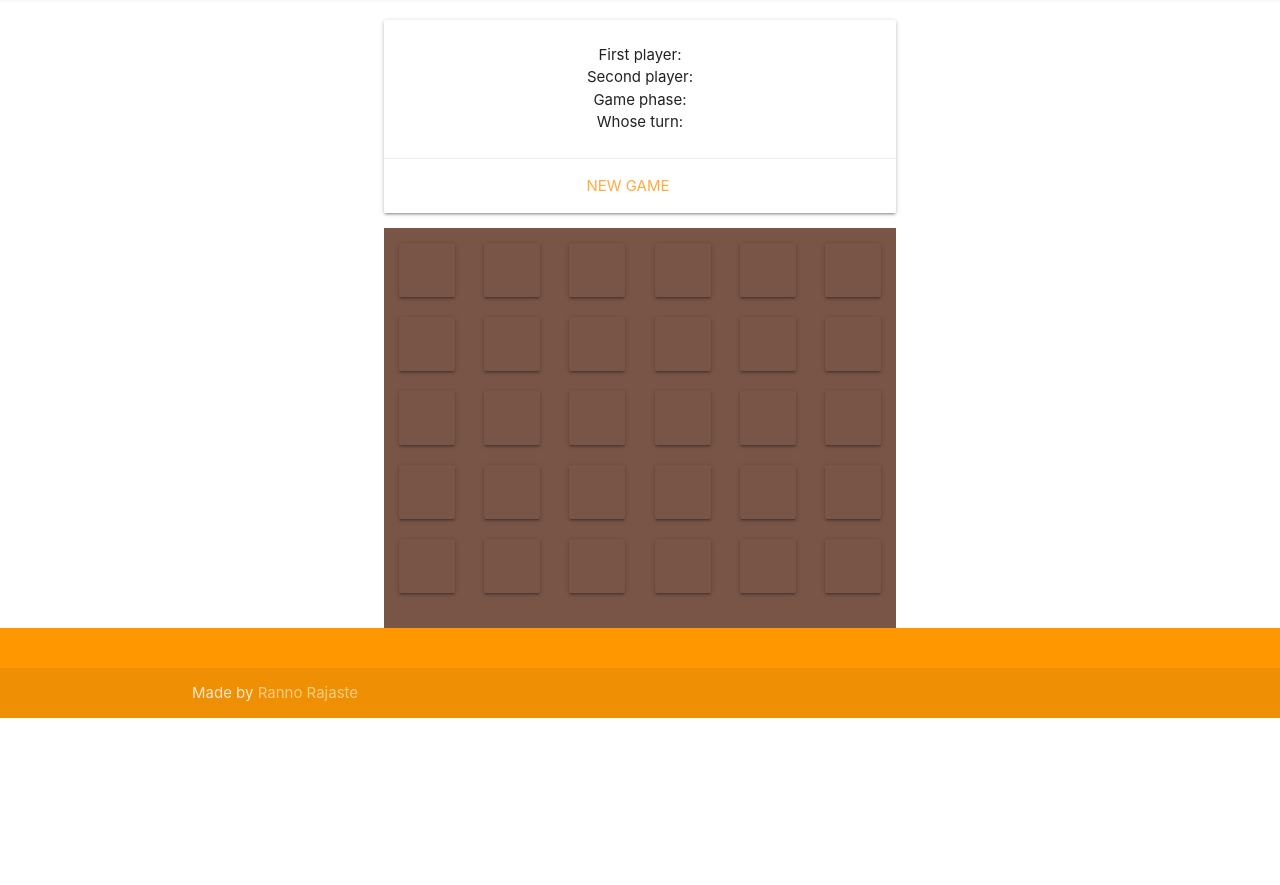
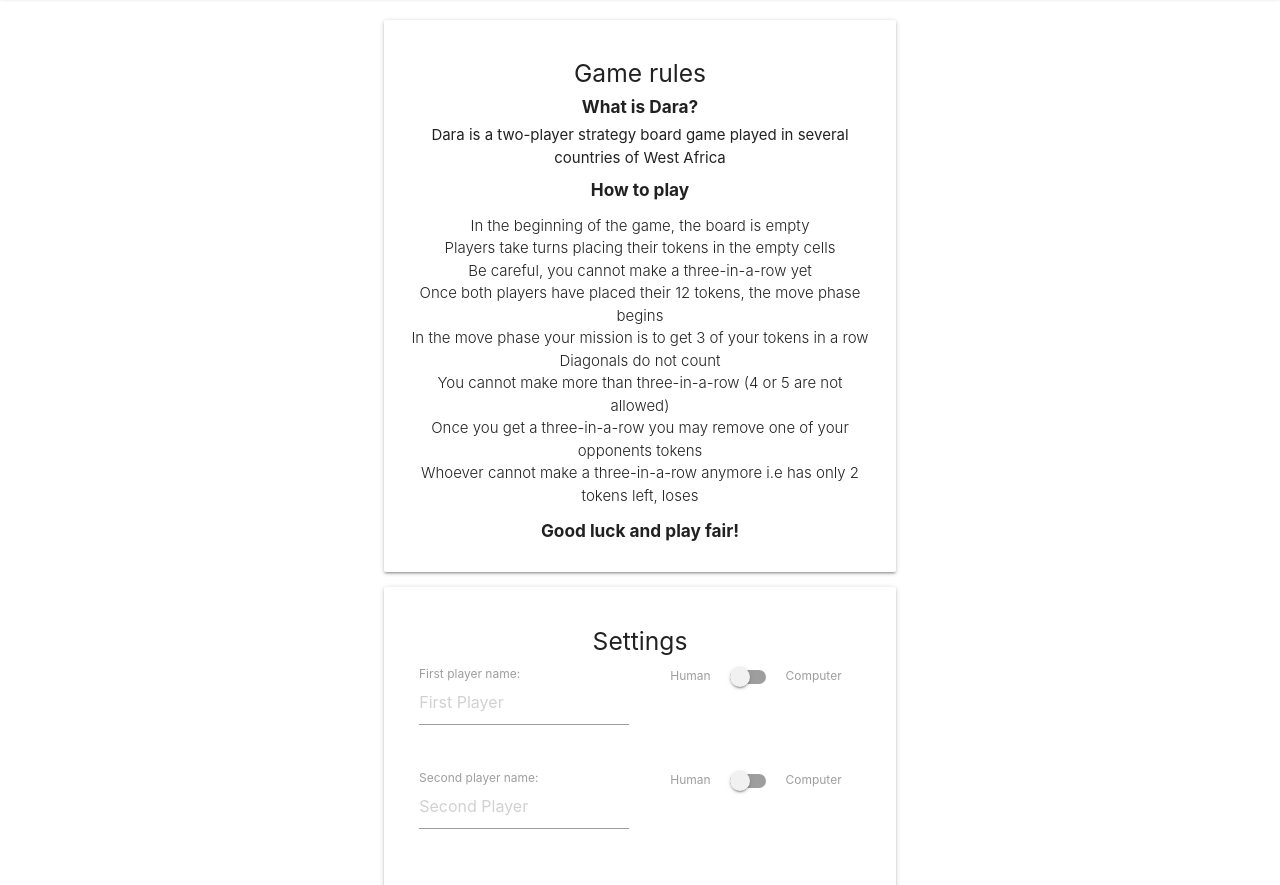
Before and after one commit to rrajaste/dara-js, a website built with webpack: page wwwroot/index.html in a window 1280 px wide. Shown: the part 67-952 px from the top of the page. Before the commit the page ends 800 px from the top, so only its background shows below. Built offline with nearby package versions, Linux system fonts and the light colour scheme.

Commit message:
Commit missing wwwroot folder from commit 95ad169d

```diff
--- a/wwwroot/css/style.css
+++ b/wwwroot/css/style.css
@@ -16,6 +16,7 @@
 #gameBoard {
     padding-top: 1em;
     padding-bottom: 1em;
+    margin-bottom: 2em;
 }
 
 @media only screen and (max-width: 1920px) {
@@ -28,3 +29,17 @@
 .focused-token{
     border-style: dashed;
 }
+
+.ai-human-switch{
+    padding-top: 2em;
+}
+
+.unselectable{
+    border-style: groove;
+    border-color: red;
+}
+
+.threeInARowElement{
+    border-style: double;
+    border-color: lightblue;
+}
--- a/wwwroot/index.html
+++ b/wwwroot/index.html
@@ -6,11 +6,13 @@
   <title>dara-js</title>
 
   <!-- CSS  -->
+
   <link href="https://fonts.googleapis.com/icon?family=Material+Icons" rel="stylesheet">
   <link href="css/materialize.css" type="text/css" rel="stylesheet" media="screen,projection"/>
   <link href="css/style.css" type="text/css" rel="stylesheet" media="screen,projection"/>
 </head>
 <body>
+
   <nav class="light-blue lighten-1" role="navigation">
     <ul id="nav-mobile" class="hide-on-med-and-down">
       <li><a href="#" class="brand-logo center">dara-js</a></li>
@@ -22,28 +24,94 @@
 
   <!-- Game info header -->
 
-  <div class="container board-container">
+  <div class="container board-container" id="game-info-panel" style="display: none">
     <div class="card center">
       <div class="card-content">
-        <p class="first-player-name">First player: <span id="first-player-token-counter"></span></p>
-        <p class="second-player-name">Second player: <span id="second-player-token-counter"></span></p>
+        <h5 class="headers">Score</h5>
+        <p>Whose turn: <span id="whose-turn"></span></p>
+        <p id="first-player-token-counter"></p>
+        <p id="second-player-token-counter"></p>
         <p>Game phase: <span id="game-phase"></span></p>
-        <p>Whose turn: <span id="whose-turn"></span></p>
       </div>
       <div class="card-action">
-        <a href="#">NEW GAME</a>
+        <a href="#" id="toggle-rules">SHOW RULES</a>
+        <a href="." id="back-to-menu">BACK TO MENU</a>
       </div>
     </div>
   </div>
 
+  <!-- Game rules panel -->
+  <div class="container board-container" id="rules-panel">
+    <div class="card center">
+      <div class="card-content">
+        <h5 class="headers">Game rules</h5>
+        <h6><b>What is Dara?</b></h6>
+        <p>Dara is a two-player strategy board game played in several countries of West Africa</p>
+        <h6><b>How to play</b></h6>
+        <ul class="light">
+          <li>In the beginning of the game, the board is empty</li>
+          <li>Players take turns placing their tokens in the empty cells</li>
+          <li>Be careful, you cannot make a three-in-a-row yet</li>
+          <li>Once both players have placed their 12 tokens, the move phase begins</li>
+          <li>In the move phase your mission is to get 3 of your tokens in a row</li>
+          <li>Diagonals do not count</li>
+          <li>You cannot make more than three-in-a-row (4 or 5 are not allowed)</li>
+          <li>Once you get a three-in-a-row you may remove one of your opponents tokens</li>
+          <li>Whoever cannot make a three-in-a-row anymore i.e has only 2 tokens left, loses</li>
+        </ul>
+        <h6><b>Good luck and play fair!</b></h6>
+      </div>
+    </div>
+  </div>
+
+  <!-- Settings panel --->
+
+  <div class="container board-container" id="settings-panel">
+    <div class="card center">
+      <div class="card-content">
+        <h5 class="headers">Settings</h5>
+        <div class="row">
+          <div class="input-field col s6" id="first-player-name-input">
+            <input placeholder="First Player" id="first-player-name" type="text" class="validate">
+            <label for="first-player-name">First player name:</label>
+          </div>
+          <div class="switch col s6 ai-human-switch">
+            <label>
+              Human
+              <input type="checkbox" id="first-player-switch">
+              <span class="lever"></span>
+              Computer
+            </label>
+          </div>
+        </div>
+        <div class="row">
+          <div class="input-field col s6" id="second-player-name-input">
+            <input placeholder="Second Player" id="second-player-name" type="text" class="validate">
+            <label for="second-player-name">Second player name:</label>
+          </div>
+          <div class="switch col s6 ai-human-switch">
+            <label>
+              Human
+              <input type="checkbox" id="second-player-switch">
+              <span class="lever"></span>
+              Computer
+            </label>
+          </div>
+        </div>
+      </div>
+      <div class="card-action">
+        <button class="btn waves-effect waves-light orange" type="submit" id="new-game-button">START GAME</button>
+      </div>
+    </div>
+  </div>
 
   <div>
-    <p class="center" id="js-error-box"></p>
+    <h5 class="center materialize-red-text" id="js-error-box"></h5>
   </div>
 
   <!-- Game board -->
 
-  <div class="container brown center board-container" id="gameBoard">
+  <div class="container brown center board-container" id="gameBoard" style="display: none">
 
       <!-- First row   -->
     <div class="row js-board-row">
```
Also changed, not shown: wwwroot/js/materialize.js.
